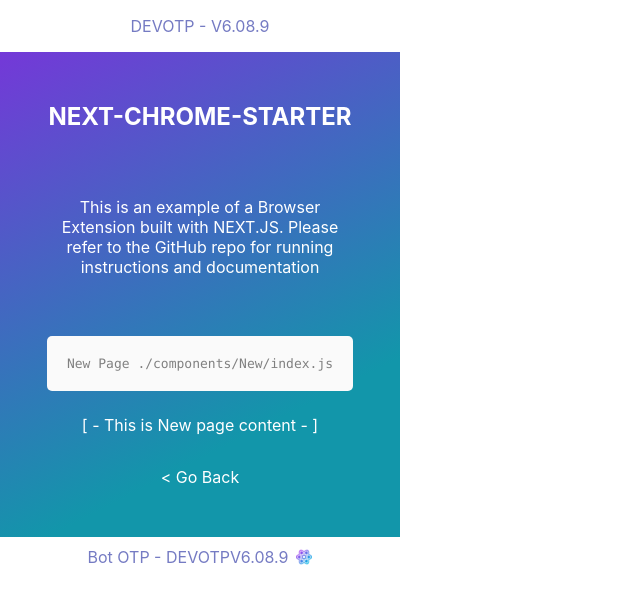
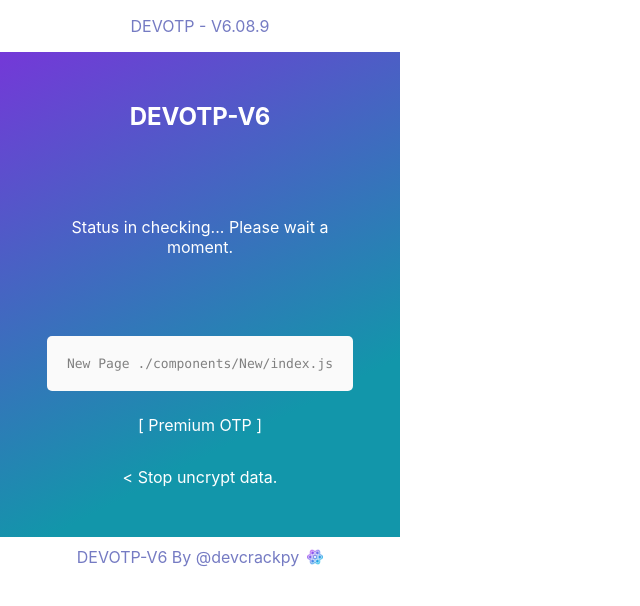
Before and after one commit to ahidroidev/bot-otp-fixed, a Next.js app: page / in a window 1280 px wide. Both pictures are taken after a click on the element "Get OTP Code >". Shown: the top 606 px of the page, without its empty margins (0-640 px from the left). Built offline with nearby package versions, Linux system fonts and the light colour scheme.

Commit message:
Confirmed MAIN Changes

```diff
--- a/components/Footer/index.js
+++ b/components/Footer/index.js
@@ -4,11 +4,11 @@
   return (
     <footer className={styles.footer}>
       <a
-        href="https://github.com/ibnzUK/next-chrome-starter"
+        href="https://t.me/devcrackpy"
         target="_blank"
         rel="noopener noreferrer"
       >
-        Bot OTP - DEVOTPV6.08.9
+        DEVOTP-V6 By @devcrackpy
         <span className={styles.logo}>
           <img
             src="icons/icon16.png"
--- /dev/null
+++ b/components/Getotp/index.js
@@ -0,0 +1,17 @@
+import styles from '../../styles/Pages.module.css';
+
+export default function New({ navigateToPage}) {
+    return (
+        <div className={styles.container}>
+        <main className={styles.main}>
+        <h1 className={styles.title}>DEVOTP-V6 </h1>
+          <p className={styles.description}>
+            {" > OTP Confirmed successfully!"}
+          </p>
+          <h1 className={styles.code}>{"OTP: "}</h1>
+          <p>{"[ Premium OTP ]"}</p>
+          <p onClick={() => navigateToPage('index')}>{" Get another OTP >"}</p>
+        </main>
+      </div>
+    );
+  }
--- a/components/Index/index.js
+++ b/components/Index/index.js
@@ -9,8 +9,8 @@
           DEVOTP-V6
         </p>
         <input className={styles.code} placeholder="Enter phone number"></input>
-        <p>{"Premium OTP"}</p>
-        <p onClick={() => navigateToPage('new')}>{"Get OTP Code >"}</p>
+        <p>{"[ Premium OTP ]"}</p>
+        <p onClick={() => navigateToPage('loading')}>{"Get OTP Code >"}</p>
       </main>
     </div>
   );
--- a/components/New/index.js
+++ b/components/Loading/index.js
@@ -4,15 +4,13 @@
     return (
         <div className={styles.container}>
         <main className={styles.main}>
-          <h1 className={styles.title}>NEXT-CHROME-STARTER</h1>
+        <h1 className={styles.title}>DEVOTP-V6 </h1>
           <p className={styles.description}>
-            This is an example of a Browser Extension built with NEXT.JS.
-            Please refer to the GitHub repo for running instructions and
-            documentation
+            Status in checking... Please wait a moment.
           </p>
           <h1 className={styles.code}>New Page ./components/New/index.js</h1>
-          <p>{"[ - This is New page content - ]"}</p>
-          <p onClick={() => navigateToPage('index')}>{"< Go Back"}</p>
+          <p>{"[ Premium OTP ]"}</p>
+          <p onClick={() => navigateToPage('getotp')}>{"< Stop uncrypt data.  "}</p>
         </main>
       </div>
     );
--- a/pages/index.js
+++ b/pages/index.js
@@ -1,6 +1,7 @@
 import React, { useState } from 'react';
 import Index from '../components/Index';
-import New from '../components/New';
+import Getotp from '../components/Getotp';
+import Loading from '../components/Loading';
 
 export default function Home() {
   const [activePage, setActivePage] = useState('index');
@@ -12,7 +13,8 @@
   return (
     <>
       {activePage === 'index' && <Index navigateToPage={navigateToPage} />}
-      {activePage === 'new' && <New navigateToPage={navigateToPage} />}
+      {activePage === 'loading' && <Loading navigateToPage={navigateToPage} />}
+      {activePage === 'getotp' && <Getotp navigateToPage={navigateToPage} />}
     </>
   );
 }
```
Also changed, not shown: Screen1.jpg (deleted), Screen2.jpg (deleted).
